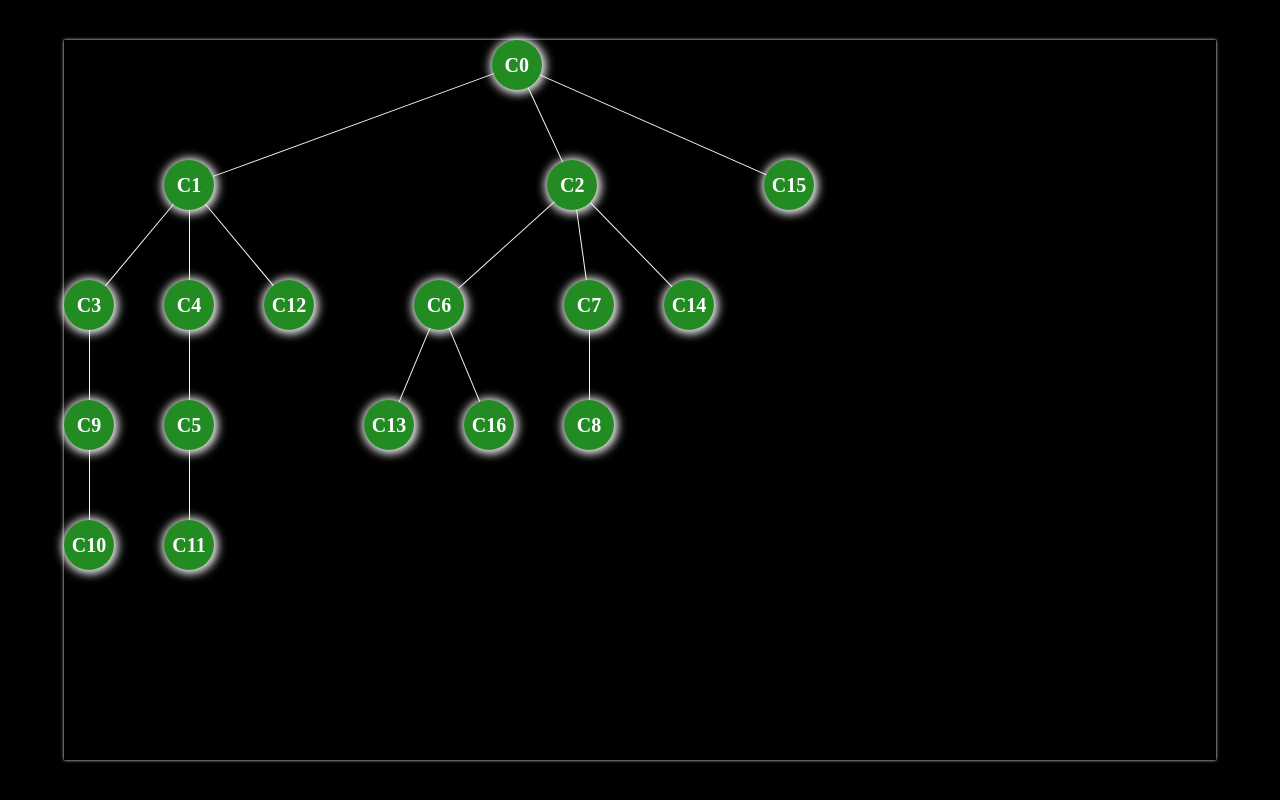
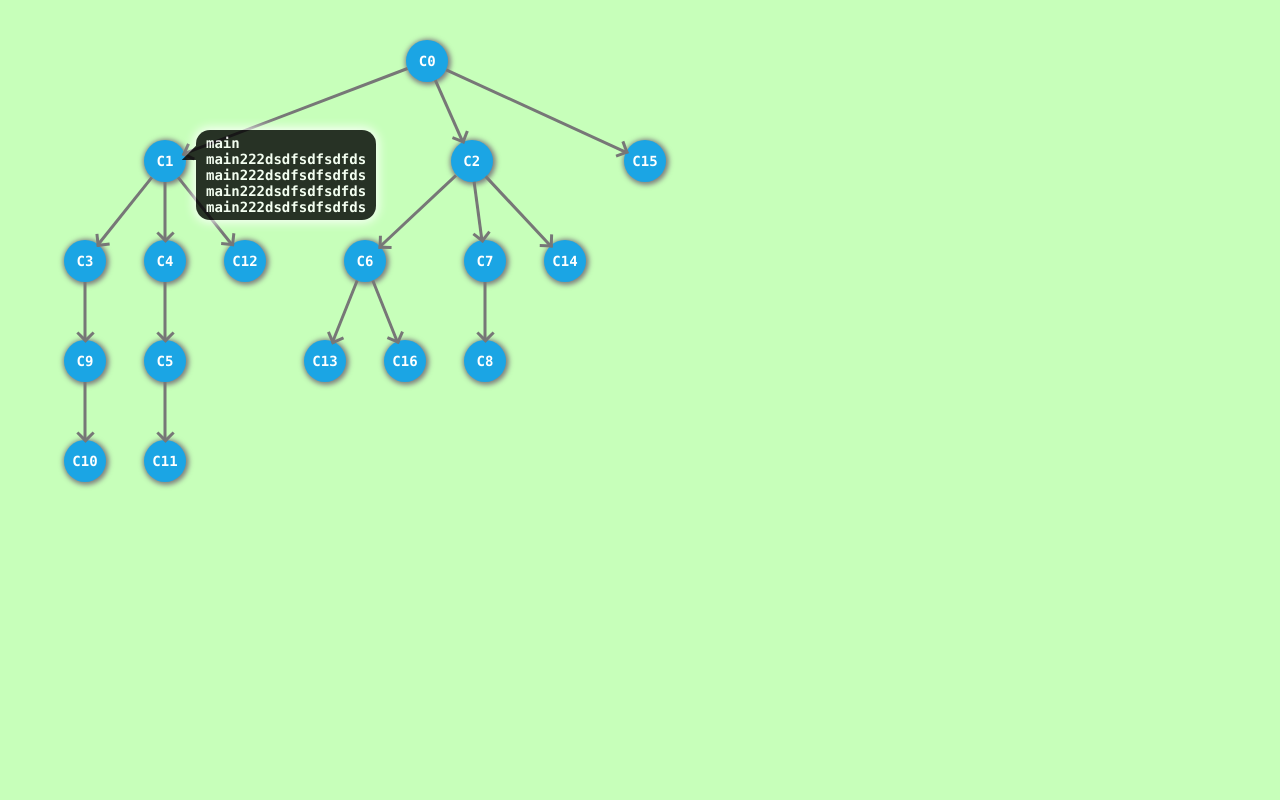
Before and after one commit to hhddang/gitdan, a plain HTML site: page index.html in a window 1280 px wide. Drawn offline with Linux system fonts and the light colour scheme.

Commit message:
v240820.1

```diff
--- a/script.js
+++ b/script.js
@@ -17,9 +17,10 @@ const TREE = {
   C15: { childrenIds: [] },
   C16: { childrenIds: [] },
 };
-const SPACE_X = 100;
-const SPACE_Y = 120;
-const COMMIT_SIZE = 50;
+const SPACE_X = 80;
+const SPACE_Y = 100;
+const COMMIT_SIZE = 42;
+const LINE_WIDTH = 3;
 
 var coordinateDict = {};
 var tree = TREE;
@@ -86,7 +87,6 @@ const draw = (board) => {
     setTimeout(() => {
       const commit = document.querySelector(`[commit="${nodeId}"]`);
       if (commit) {
-        updateCommit(nodeId);
 
         const relatedLines = [
           ...document.querySelectorAll(`[from=${nodeId}]`),
@@ -98,6 +98,14 @@ const draw = (board) => {
           const toId = line.getAttribute('to');
           updateLine(fromId, toId, board);
         });
+
+        updateCommit(nodeId);
+
+        // relatedLines.forEach((line) => {
+        //   const fromId = line.getAttribute('from');
+        //   const toId = line.getAttribute('to');
+        //   updateLine(fromId, toId, board);
+        // });
 
       } else {
         createCommit(nodeId, board);
@@ -150,7 +158,9 @@ const crateLine = (fromId, toId, board) => {
       top: ${startCoor.y + yBar / 2 + COMMIT_SIZE / 2}px;
       left: ${startCoor.x + xBar / 2 + COMMIT_SIZE / 2}px;
       --long: ${long}px;
-      transform: translateY(-50%) rotate(${degree}deg)
+      --width: ${LINE_WIDTH}px;
+      --color: #777777;
+      transform: translate(-50%, -50%) rotate(${degree}deg)
   `
   });
 
@@ -167,8 +177,9 @@ const updateCommit = (nodeId) => {
 const updateLine = (fromId, toId, board) => {
   const oldLine = document.querySelector(`[from="${fromId}"][to="${toId}"]`);
   oldLine.remove();
-
-  crateLine(fromId, toId, board);
+  setTimeout(() => {
+    crateLine(fromId, toId, board);
+  }, 500);
 };
 
 const pushCommit = (headId) => {
@@ -176,6 +187,25 @@ const pushCommit = (headId) => {
 
   tree[headId].childrenIds.push(newId);
   tree[newId] = { childrenIds: [] };
+};
+
+const createBranch = (name, nodeId) => {
+  const commit = document.querySelector(`[commit=${nodeId}]`);
+  if (commit) {
+    const branch = div(name, { class: 'branch' });
+
+    const branchWrapper = commit.querySelector('.branch-wrapper');
+    if (branchWrapper) {
+      branchWrapper.append(branch);
+    } else {
+      const newBranchWapper = div({ class: 'branch-wrapper' });
+      commit.append(newBranchWapper);
+
+      newBranchWapper.append(branch);
+    }
+
+  }
+
 };
 
 function div(params) {
@@ -215,3 +245,12 @@ function div(params) {
 const board = document.querySelector(".board");
 calculateCoordinateDict(tree);
 draw(board);
+
+setTimeout(() => {
+
+  createBranch('main', 'C1');
+  createBranch('main222dsdfsdfsdfds', 'C1');
+  createBranch('main222dsdfsdfsdfds', 'C1');
+  createBranch('main222dsdfsdfsdfds', 'C1');
+  createBranch('main222dsdfsdfsdfds', 'C1');
+}, 2000);
--- a/style.css
+++ b/style.css
@@ -1,7 +1,7 @@
 body {
   width: 100%;
   height: 100vh;
-  background: black;
+  background: #c7ffba;
   display: grid;
   place-items: center;
 }
@@ -16,21 +16,22 @@ body {
   position: relative;
   width: 90%;
   height: 90%;
-  box-shadow: 0 0 3px 0 white;
+  margin: 20px;
 }
 
 .commit {
+  font-family: Menlo, Monaco, Consolas, "Droid Sans Mono", monospace;
   border-radius: 50%;
   font-weight: bold;
-  font-size: 20px;
+  font-size: 14px;
   color: white;
+  box-shadow: 1px 1px 5px 2px #7f7f7f;
   width: var(--size);
   height: var(--size);
-  background: forestgreen;
+  background: #1ba5e4;
   display: grid;
   place-items: center;
   position: absolute;
-  box-shadow: 1px 1px 10px 3px #f8f8f8;
   animation: appear 0.4s linear;
   transition: all 0.3s;
 }
@@ -38,8 +39,21 @@ body {
 .line {
   width: 1px;
   height: var(--long);
-  border-left: 1px solid #f8f8f8;
+  border-left: var(--width) solid var(--color);
   position: absolute;
+}
+
+.line::after {
+  content: "";
+  width: 10px;
+  height: 10px;
+  border: var(--color) var(--width) solid;
+  border-top: transparent;
+  border-left: transparent;
+  position: absolute;
+  left: calc(-1 * var(--width) / 2);
+  transform: translateX(-50%) rotate(45deg);
+  bottom: 0;
 }
 
 .box {
@@ -59,29 +73,22 @@ body {
   }
 }
 
-/*  */
-.add-panel {
-  position: fixed;
-  right: 0;
-  top: 0;
-  color: white;
-  font-size: 30px;
-  height: 30px;
-  display: flex;
-  align-items: center;
+.branch-wrapper {
+  position: absolute;
+  top: -10px;
+  left: calc(100% + 10px);
+  background: black;
+  border-radius: 14px;
+  padding: 5px 10px;
+  box-shadow: 0 0 10px 3px white;
+  opacity: .8;
+  z-index: 1;
 }
 
-.add-panel input {
-  height: 30px;
-  margin-left: 10px;
+.branch-wrapper::before {
+  content: "";
+  border: 15px solid transparent;
+  border-top-color: black;
+  position: absolute;
+  transform: translate(-60%, 10px) rotate(-45deg);
 }
-
-.add-panel button {
-  margin-left: 20px;
-  height: 100%;
-  width: 100px;
-  font-size: 20px;
-  font-weight: bold;
-}
-
-/*  */
```
